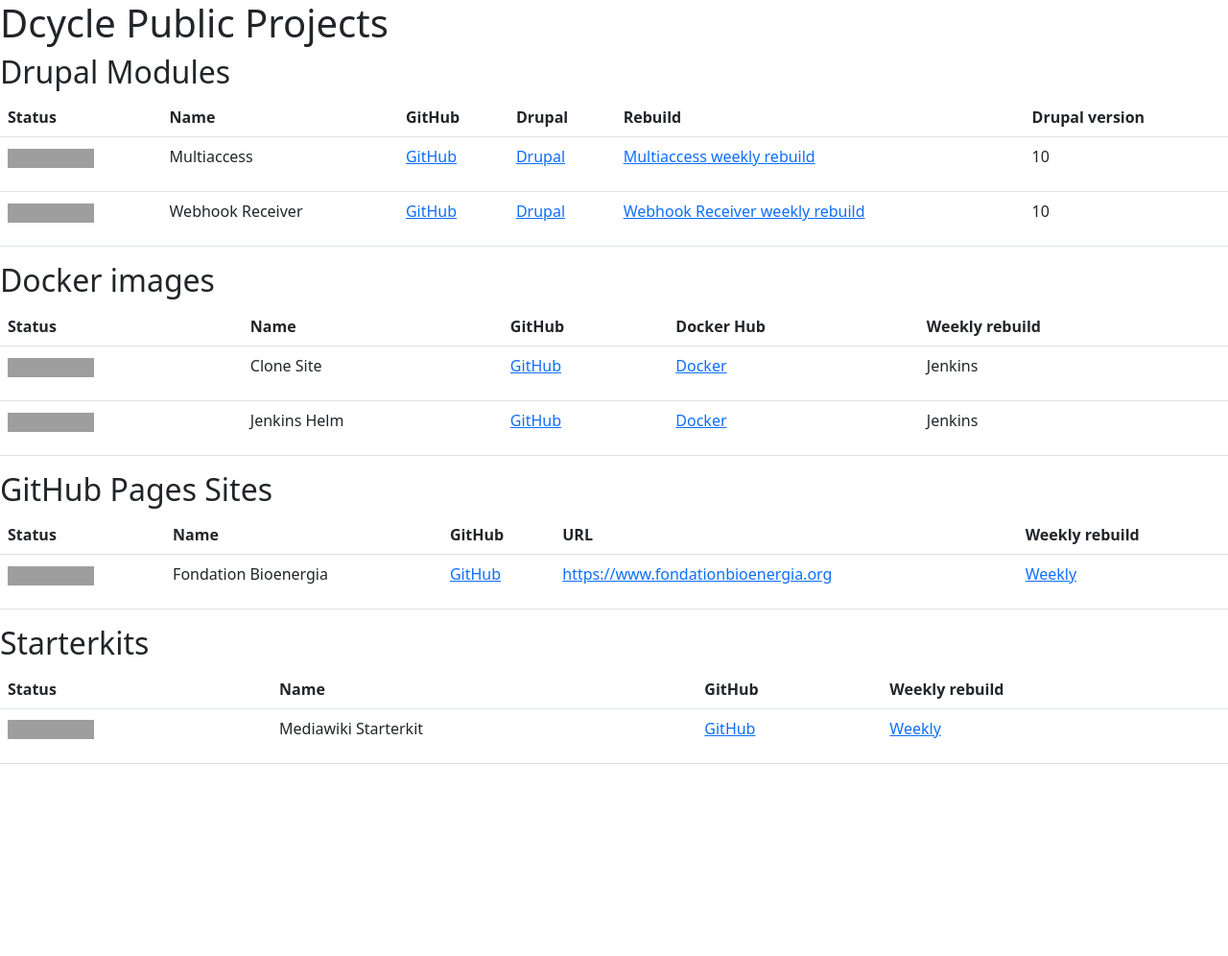
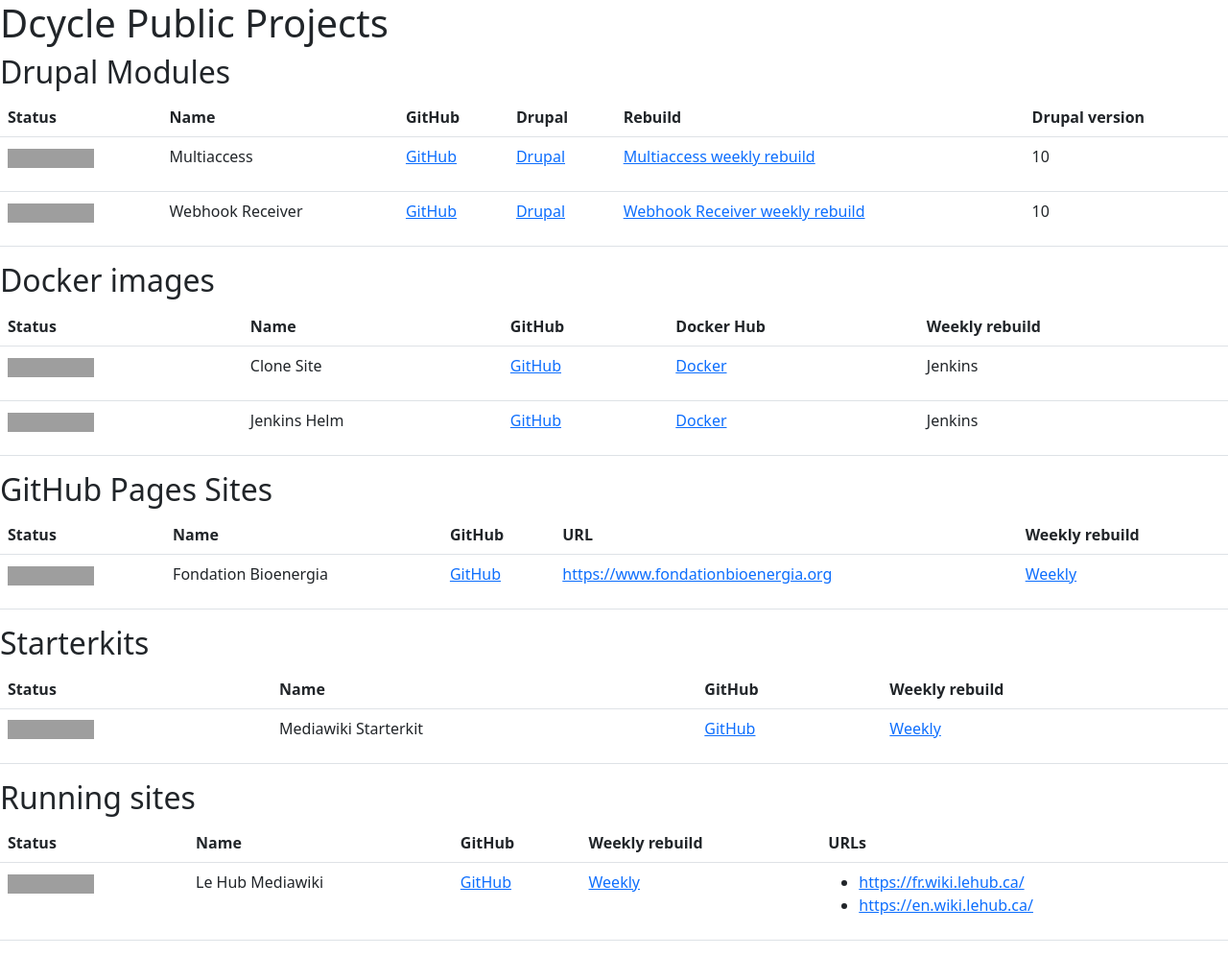
Before and after one commit to dcycle/project-info, a Jekyll site: the page built from docs/projects.html, in a window 1280 px wide. Shown: the whole page at 96% size. Built offline with Jekyll 4.4.1, drawn with Linux system fonts in a browser that asks for light colours; before the commit the page ends 900 px from its top, so only the background shows below that; grey boxes are pictures that could not be loaded.

Commit message:
2022-12-16-12:17:09

```diff
--- a/docs/projects.html
+++ b/docs/projects.html
@@ -81,3 +81,27 @@
   </tr>
   {% endfor %}
 </table>
+
+<h2>Running sites</h2>
+<table class="table">
+  <tr>
+    <th>Status</th>
+    <th>Name</th>
+    <th>GitHub</th>
+    <th>Weekly rebuild</th>
+    <th>URLs</th>
+  </tr>
+  {% for site in site.categories.jekyll_running %}
+  <tr>
+    <td>{{ site.badge | markdownify }}</td>
+    <td>{{ site.title }}</td>
+    <td><a href="{{ site.github }}" target="_blank">GitHub</a></td>
+    <td><a href="{{ site.weekly }}" target="_blank">Weekly</a></td>
+    <td><ul>
+      {% for url in site.sites %}
+      <li><a href="{{ url }}" target="_blank">{{ url }}</a></li>
+      {% endfor %}
+    </ul></td>
+  </tr>
+  {% endfor %}
+</table>
```
Also changed, not shown: docs/jekyll_running/_posts/2022-12-16-lehubmediawiki.md (added, +9 -0 lines).
